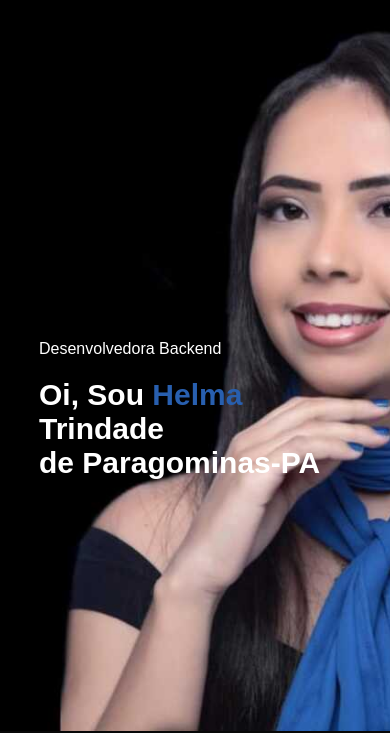
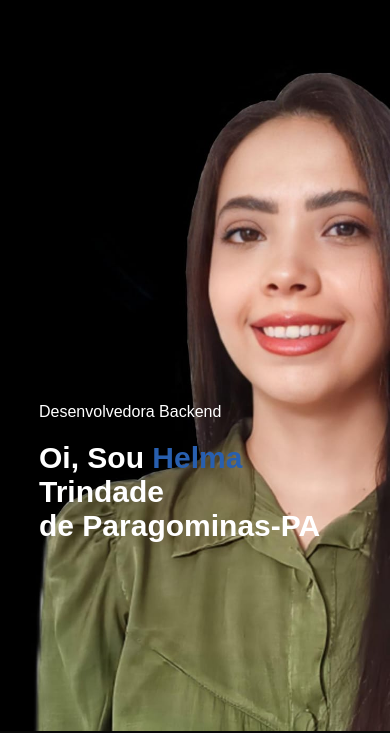
Before and after one commit to helmatrindade/helmatrindade.github.io, a plain HTML site: page index.html in a window 390 px wide. Shown: the part 113-846 px from the top of the page. Drawn offline with Linux system fonts and the light colour scheme.

Commit message:
Alteração na home

```diff
--- a/style.css
+++ b/style.css
@@ -16,7 +16,7 @@ html {
 #header {
     width: 100%;
     height: 100vh;
-    background-image: url(images/helma.jpeg);
+    background-image: url(images/home.jpeg);
     background-size: cover;
     background-position: center 30%;
 }
@@ -324,10 +324,10 @@ nav .fa-solid{
         height: 100px;
     }
     #header{
-        background-image: url(images/helma-phone.jpeg);
+        background-image: url(images/home-phone.jpeg);
     }
     .header-text{
-        margin-top: 110%;
+        margin-top: 130%;
         font-size: 16px;
     }
     .header-text h1{
```
Also changed, not shown: images/helma-phone.jpeg (deleted), images/helma.jpeg (deleted), images/home-phone.jpeg (added), images/home.jpeg (added).
